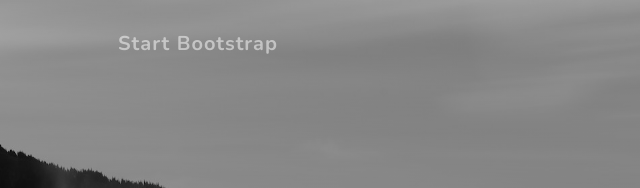
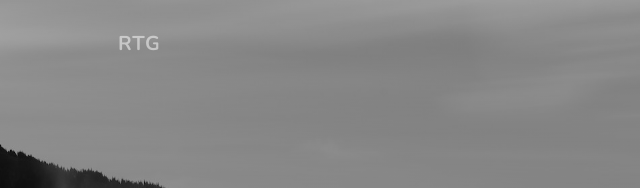
Before and after one commit to wogud0501/RTG_Site, a plain HTML site: page index.html in a window 1280 px wide. Shown: the top 188 px of the page, 0-640 px from the left. Drawn offline with nearby package versions, Linux system fonts and the light colour scheme.

Commit message:
Update index.html

```diff
--- a/index.html
+++ b/index.html
@@ -19,7 +19,7 @@
         <!-- Navigation-->
         <nav class="navbar navbar-expand-lg navbar-light fixed-top" id="mainNav">
             <div class="container px-4 px-lg-5">
-                <a class="navbar-brand" href="#page-top">Start Bootstrap</a>
+                <a class="navbar-brand" href="#page-top">RTG</a>
                 <button class="navbar-toggler navbar-toggler-right" type="button" data-bs-toggle="collapse" data-bs-target="#navbarResponsive" aria-controls="navbarResponsive" aria-expanded="false" aria-label="Toggle navigation">
                     Menu
                     <i class="fas fa-bars"></i>
```
